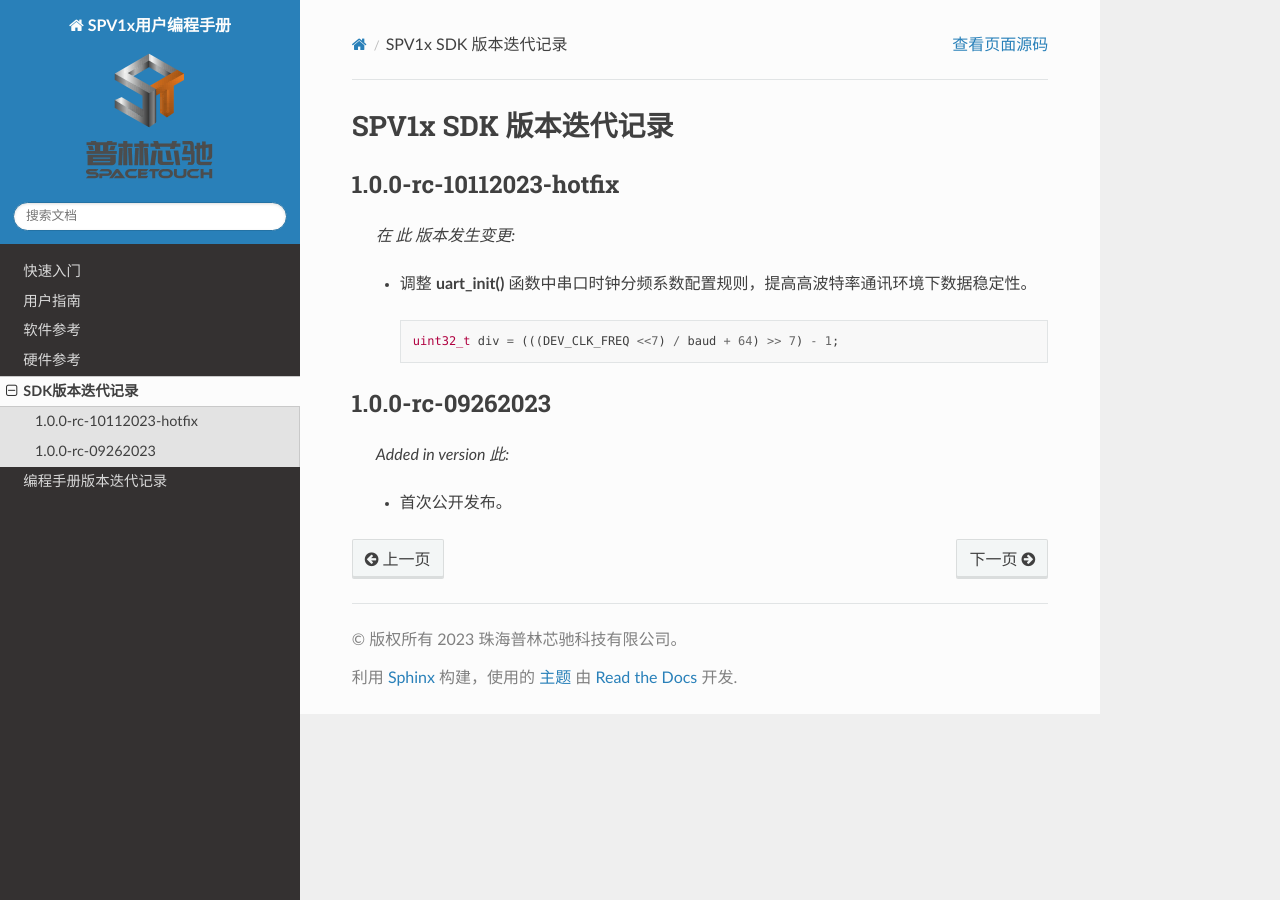
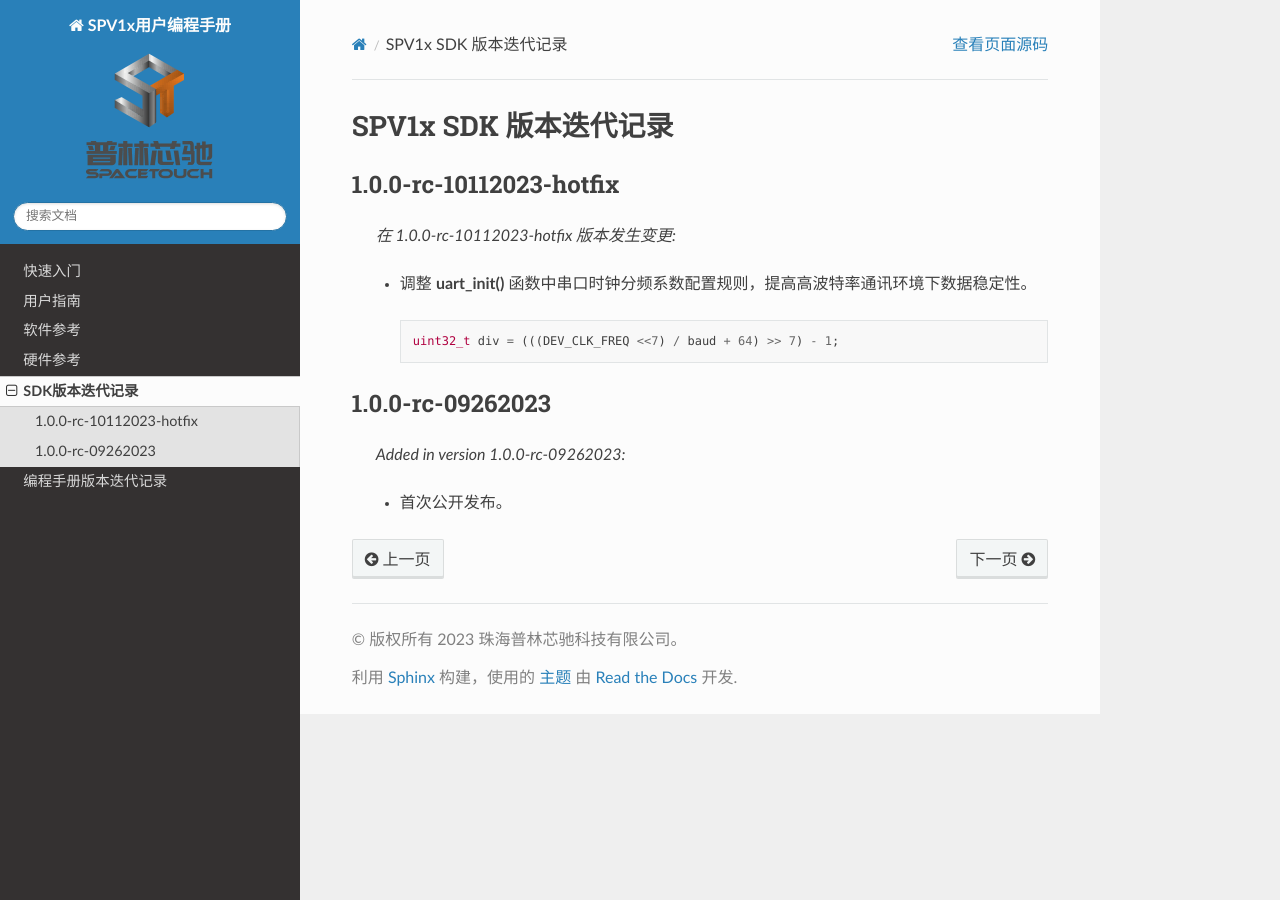
Before and after one commit to qzthrone/spv1x-programming-guide, a Sphinx documentation site: the page built from source/changelog-sdk.rst, in a window 1280 px wide. Built offline with Sphinx 7.4.7 and the Read the Docs theme 2.0.0, drawn with Linux system fonts in a browser that asks for light colours.

```diff
--- a/source/changelog-sdk.rst
+++ b/source/changelog-sdk.rst
@@ -6,7 +6,7 @@
 1.0.0-rc-10112023-hotfix
 ---------------------------
 
- .. versionchanged:: 此
+ .. versionchanged:: 1.0.0-rc-10112023-hotfix
 
      - 调整 **uart_init()** 函数中串口时钟分频系数配置规则，提高高波特率通讯环境下数据稳定性。
 
@@ -17,6 +17,6 @@
 1.0.0-rc-09262023
 ------------------------
 
- .. versionadded:: 此
+ .. versionadded:: 1.0.0-rc-09262023
 
      - 首次公开发布。
```
